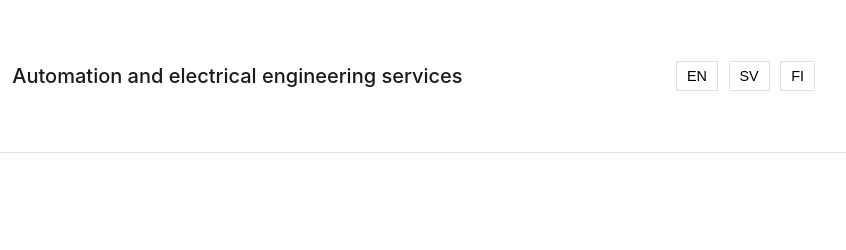
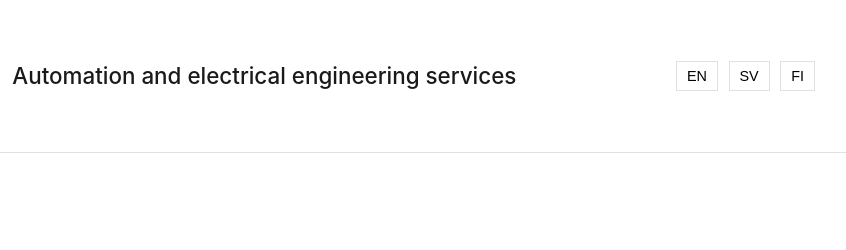
Before and after one commit to mictechab/mictechab.github.io, a plain HTML site: page index.html in a window 1280 px wide. Shown: the top 250 px of the page, 305-1151 px from the left. Drawn offline with Linux system fonts and the light colour scheme.

Commit message:
Increase subtitle font size to 1.4rem

```diff
--- a/index.html
+++ b/index.html
@@ -87,7 +87,7 @@
 
         .subtitle {
             color: var(--text);
-            font-size: 1.25rem;   /* try 1.2–1.4rem */
+            font-size: 1.4rem;   /* try 1.2–1.4rem */
             font-weight: 500;
             line-height: 1.3;
             max-width: 780px;
```
